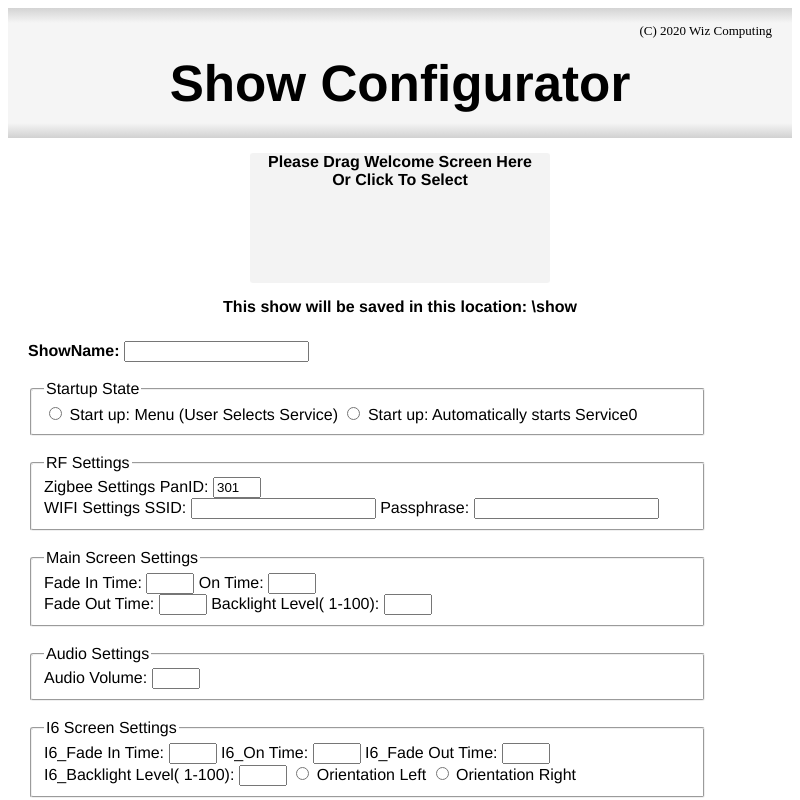
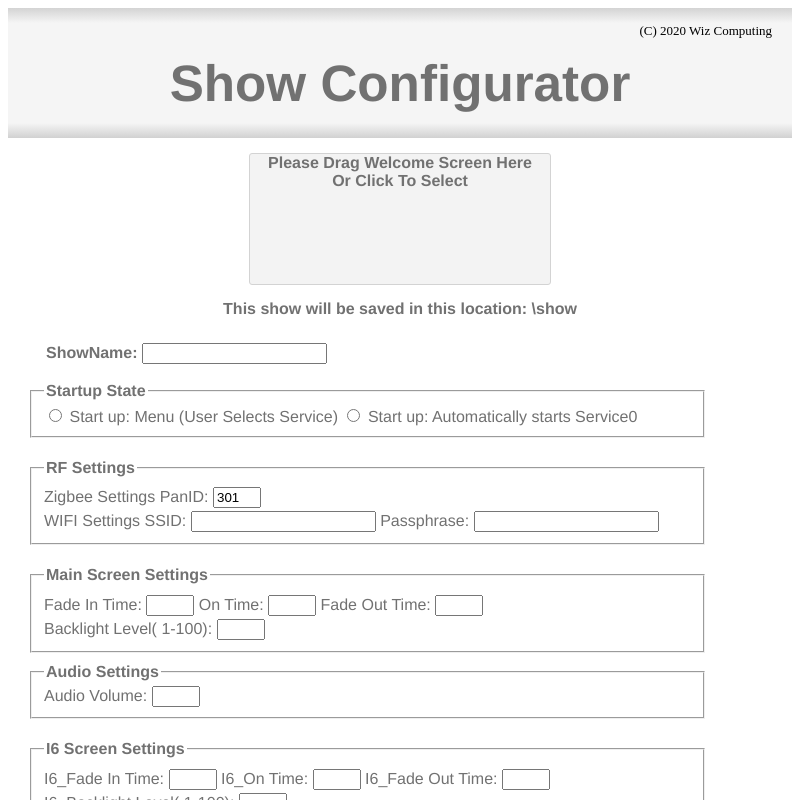
Before and after one commit to stevewitz/Show_Configurator, an Electron app: page index.html in a window 800 px wide. Both pictures are taken after a click on the button "Add NEW Show". Shown: the top 800 px of the page. Drawn offline with Linux system fonts and the light colour scheme; no server answers.

Commit message:
finished with css for NEW SHOW

```diff
--- a/index.html
+++ b/index.html
@@ -76,8 +76,8 @@
                 <fieldset id = "mainScreenSettingsDiv">
                     <legend>Main Screen Settings</legend>
                     <label for="FadeIn">Fade In Time:</label> <input type="number" id="FadeIn" name="FadeIn" min="0" max = "10">
-                    <label for="OnTime">On Time:</label> <input type="number" id="OnTime" name="OnTime" min="0" max = "100"><br>
-                    <label for="FadeOut">Fade Out Time:</label> <input type="number" id="FadeOut" name="FadeOut"min="0" max = "10" >
+                    <label for="OnTime">On Time:</label> <input type="number" id="OnTime" name="OnTime" min="0" max = "100">
+                    <label for="FadeOut">Fade Out Time:</label> <input type="number" id="FadeOut" name="FadeOut"min="0" max = "10" ><br>
                     <label for="Backlight">Backlight Level( 1-100):</label> <input type="number" id="Backlight" name="Backlight"min="0" max = "100" ><br>
                 </fieldset>
                 <br>
@@ -91,7 +91,7 @@
                     <label for="I6_FadeIn">I6_Fade In Time:</label> <input type="number" id="I6_FadeIn" name="I6_FadeIn"min="0" max = "10" >
                     <label for="I6_OnTime">I6_On Time:</label> <input type="number" id="I6_OnTime" name="I6_OnTime"min="0" max = "100" >
                     <label for="I6_FadeOut">I6_Fade Out Time:</label> <input type="number" id="I6_FadeOut" name="I6_FadeOut"min="0" max = "10" ><br>
-                    <label for="I6_Backlight">I6_Backlight Level( 1-100):</label> <input type="number" id="I6_Backlight" name="I6_Backlight"min="0" max = "100" >
+                    <label for="I6_Backlight">I6_Backlight Level( 1-100):</label> <input type="number" id="I6_Backlight" name="I6_Backlight"min="0" max = "100" ><br>
 
                     <input type="radio" class="I6_Orientation" id="I6_OrientationL" name="I6_Orientation" value="L">
                     <label for="I6_OrientationL">Orientation Left</label>
--- a/public/css/index.css
+++ b/public/css/index.css
@@ -21,6 +21,7 @@
     background-color: whitesmoke;
     text-align: center;
     margin-bottom:10px;
+    color: #717171;
 }
 
 #copyright{
@@ -40,14 +41,21 @@ body{
 
 }
 
+#mainScreenSettingsDiv{
+    display:inline-block;
+}
+
+
 fieldset{
 
-    border-radius: 3px;
-    justify-content:center;
-    flex-wrap: wrap;
+
     width:100%;
+    color: #717171;
 }
+legend{
+    font-weight: bold;
 
+}
 
 #Welcome{
     height: 130px;
@@ -59,6 +67,14 @@ fieldset{
     font-font: calabri;
     margin-right: auto;
     margin-left:auto;
+    border:1px solid;
+    border-radius:3px;
+    border-color:lightgray;
+    color: #717171;
+
+}
+#saveFileLocation{
+    color: #717171;
 }
 
 #Welcome:hover{
@@ -74,9 +90,8 @@ fieldset{
 }
 button{
     margin:20px;
-    color: #4f4f4f;
     border-radius: 3px;
-
+    color: #717171;
     border-width: 2px;
     width: 130px;
     height:50px;
@@ -159,6 +174,8 @@ button:hover{
 
 #ShowNameDiv{
     font-weight: bold;
+    color: #717171;
+    margin-left: 18px;
 }
 
 .divText{
@@ -169,6 +186,19 @@ button:hover{
     color: white;
 }
 
-#i6ScreenSettingsDiv{
-    display: run-in;
+#Version{
+    background-color: lightgray;
+    width: 70px;
 }
+#mainScreenSettingsDiv{
+    line-height: 1.5;
+}
+#audioSettingsDiv{
+    margin-top:10px;
+}
+#rfSettingsDiv{
+    line-height: 1.5;
+}
+#i6ScreenSettingsDiv {
+    line-height: 1.5;
+}
```
